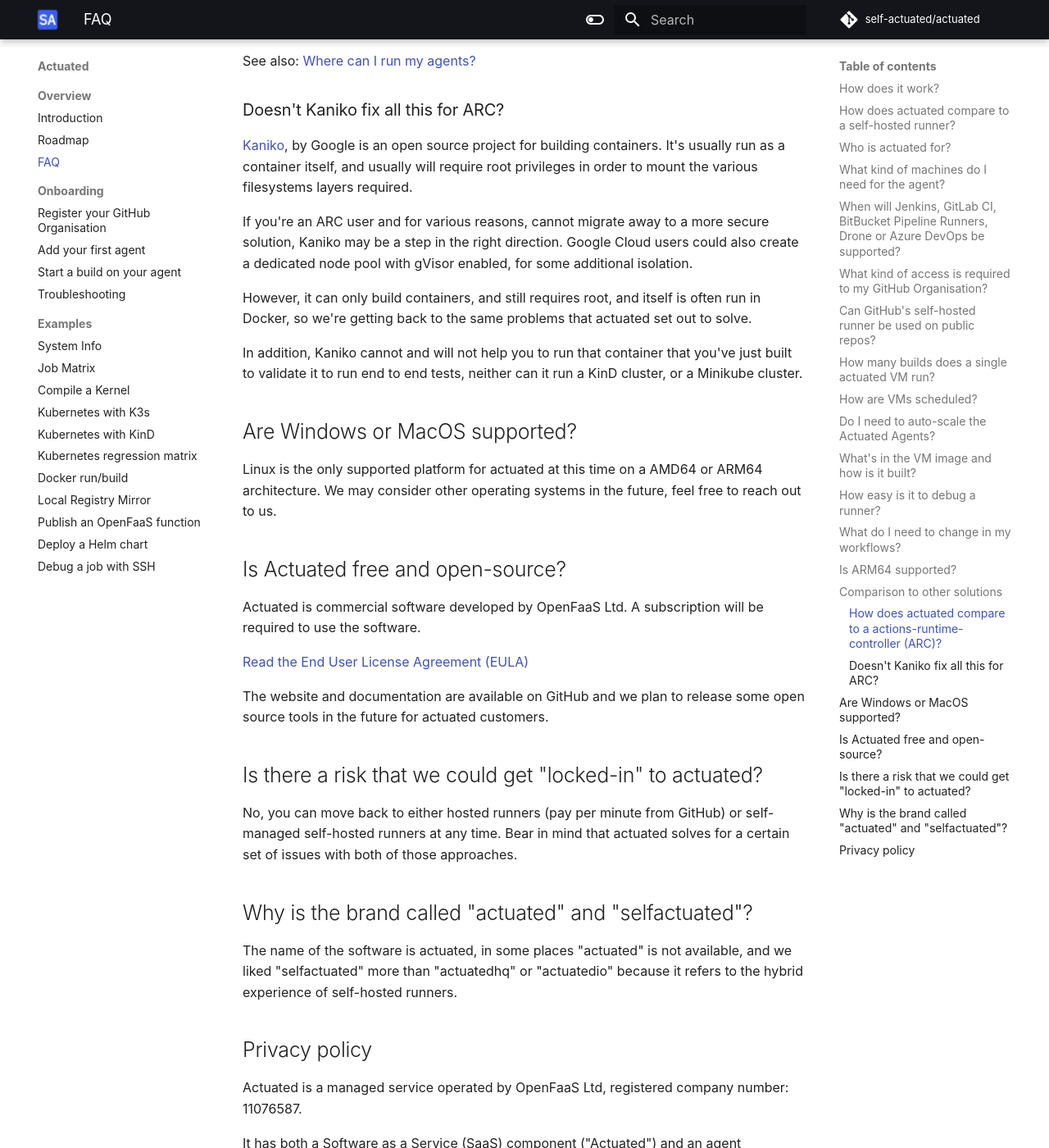
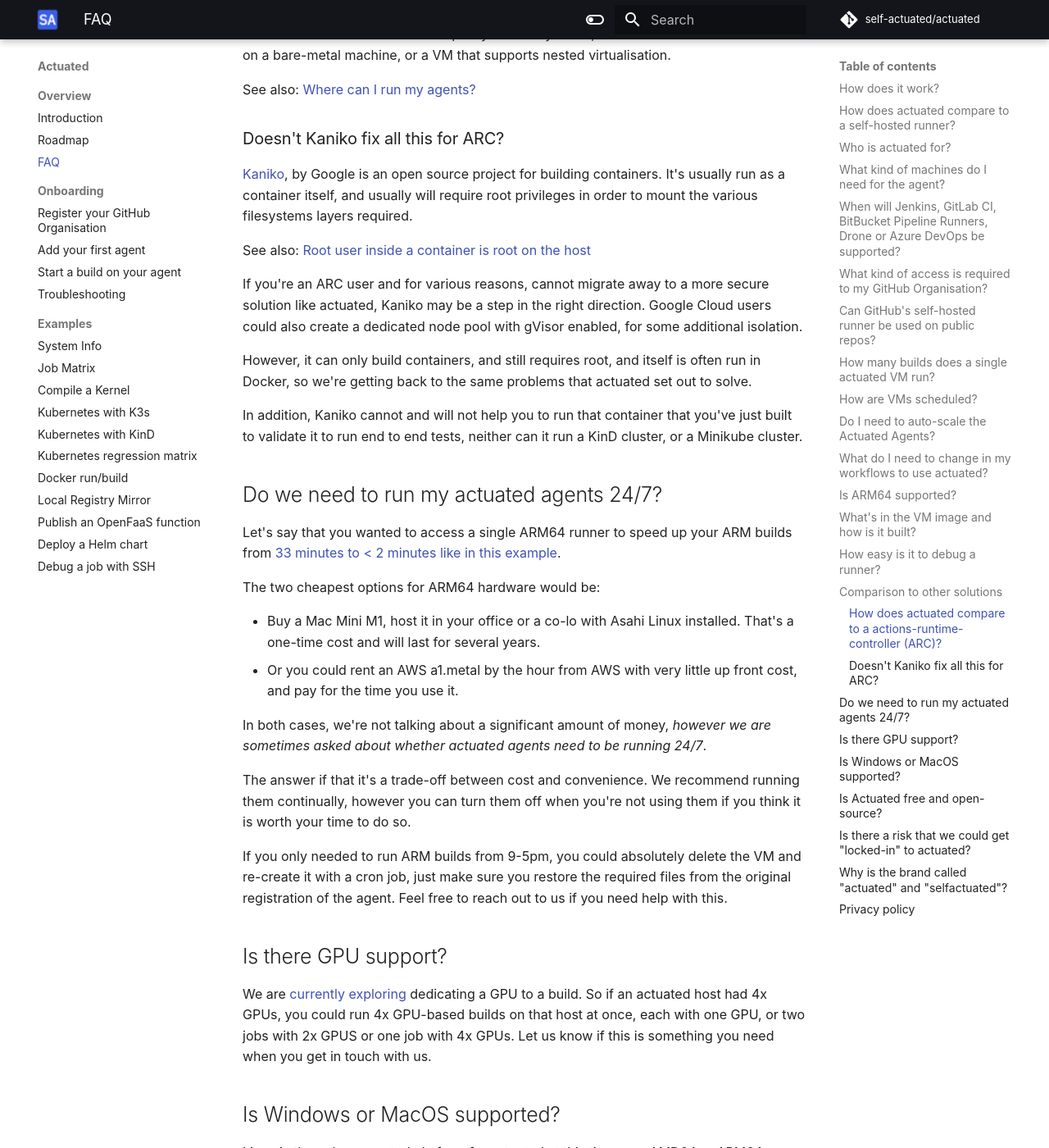
Before and after one commit to welteki/docs.actuated.dev, an MkDocs documentation site: the page built from docs/faq.md, in a window 1280 px wide and 1400 px high, scrolled down 6751 px. Shown: the whole window at 82% size. Built offline with MkDocs 1.6.1 and Material for MkDocs 9.7.7, drawn with Linux system fonts in a browser that asks for light colours; some web fonts are replaced; some of the changed text lies outside the part shown.

```diff
--- a/docs/faq.md
+++ b/docs/faq.md
@@ -107,6 +107,15 @@
 
 If you feel that is a requirement for your team, set up some time to tell us why and we'll see if we can help.
 
+
+## What do I need to change in my workflows to use actuated?
+
+Very little, just add / set `runs-on: actuated`
+
+## Is ARM64 supported?
+
+Yes, actuated is built to run on both Intel/AMD and ARM64 hosts, check your subscription plan to see if ARM64 is included. This includes a Raspberry Pi 4B, AWS Graviton, Oracle Cloud ARM instances and potentially any other ARM64 instances which support virtualisation.
+
 ## What's in the VM image and how is it built?
 
 The VM image contains similar software to the hosted runner image: `ubuntu-latest` offered by GitHub. Unfortunately, GitHub does not publish this image, so we've done our best through user-testing to reconstruct it, including all the Kernel modules required to run Kubernetes and Docker.
@@ -117,19 +126,11 @@
 
 OpenSSH is pre-installed, but it will be inaccessible from your workstation by default.
 
-So to connect to it, you can use an [inlets tunnel](https://inlets.dev/), Wireguard VPN or Tailscale ephemeral token (beware, Tailscale is not free for your commercial use) to log into any agent.
+To connect, you can use an [inlets tunnel](https://inlets.dev/), Wireguard VPN or Tailscale ephemeral token (remember: Tailscale is not free for your commercial use) to log into any agent.
 
-We recommend you add your SSH key and disable login with a password.
+We also offer a SSH gateway in some of our tiers, tell us if this is important to you in your initial contact, or reach out to us via email if you're already a customer.
 
-We're also considering an automated SSH gateway and a convenient CLI for actuated customers. Let us know if you'd like to try this out.
-
-## What do I need to change in my workflows?
-
-Very little, just add / set `runs-on: actuated`
-
-## Is ARM64 supported?
-
-Yes, actuated is built to run on both Intel/AMD and ARM64 hosts, check your subscription plan to see if ARM64 is included. This includes a Raspberry Pi 4B, AWS Graviton, Oracle Cloud ARM instances and potentially any other ARM64 instances which support virtualisation.
+See also: [Debug a GitHub Action with SSH](./examples/debug-ssh.md)
 
 ## Comparison to other solutions
 
@@ -168,18 +169,38 @@
 
 See also: [Where can I run my agents?](/add-agent.txt)
 
-
 ### Doesn't Kaniko fix all this for ARC?
 
 [Kaniko](https://github.com/GoogleContainerTools/kaniko), by Google is an open source project for building containers. It's usually run as a container itself, and usually will require root privileges in order to mount the various filesystems layers required.
 
-If you're an ARC user and for various reasons, cannot migrate away to a more secure solution, Kaniko may be a step in the right direction. Google Cloud users could also create a dedicated node pool with gVisor enabled, for some additional isolation.
+See also: [Root user inside a container is root on the host](https://suraj.io/post/root-in-container-root-on-host/)
+
+If you're an ARC user and for various reasons, cannot migrate away to a more secure solution like actuated, Kaniko may be a step in the right direction. Google Cloud users could also create a dedicated node pool with gVisor enabled, for some additional isolation.
 
 However, it can only build containers, and still requires root, and itself is often run in Docker, so we're getting back to the same problems that actuated set out to solve.
 
 In addition, Kaniko cannot and will not help you to run that container that you've just built to validate it to run end to end tests, neither can it run a KinD cluster, or a Minikube cluster.
 
-## Are Windows or MacOS supported?
+## Do we need to run my actuated agents 24/7?
+
+Let's say that you wanted to access a single ARM64 runner to speed up your ARM builds from [33 minutes to < 2 minutes like in this example](https://blog.alexellis.io/blazing-fast-ci-with-microvms/).
+
+The two cheapest options for ARM64 hardware would be:
+
+* Buy a Mac Mini M1, host it in your office or a co-lo with Asahi Linux installed. That's a one-time cost and will last for several years.
+* Or you could rent an AWS a1.metal by the hour from AWS with very little up front cost, and pay for the time you use it.
+
+In both cases, we're not talking about a significant amount of money, *however we are sometimes asked about whether actuated agents need to be running 24/7*.
+
+The answer if that it's a trade-off between cost and convenience. We recommend running them continually, however you can turn them off when you're not using them if you think it is worth your time to do so.
+
+If you only needed to run ARM builds from 9-5pm, you could absolutely delete the VM and re-create it with a cron job, just make sure you restore the required files from the original registration of the agent. Feel free to reach out to us if you need help with this.
+
+## Is there GPU support?
+
+We are [currently exploring](https://twitter.com/alexellisuk/status/1594368789864501254?s=20&t=VwSXsR_yeC0hlU7wdFF4Mg) dedicating a GPU to a build. So if an actuated host had 4x GPUs, you could run 4x GPU-based builds on that host at once, each with one GPU, or two jobs with 2x GPUS or one job with 4x GPUs. Let us know if this is something you need when you get in touch with us.
+
+## Is Windows or MacOS supported?
 
 Linux is the only supported platform for actuated at this time on a AMD64 or ARM64 architecture. We may consider other operating systems in the future, feel free to reach out to us.
 
```
Also changed, not shown: docs/images/conceptual.png.
